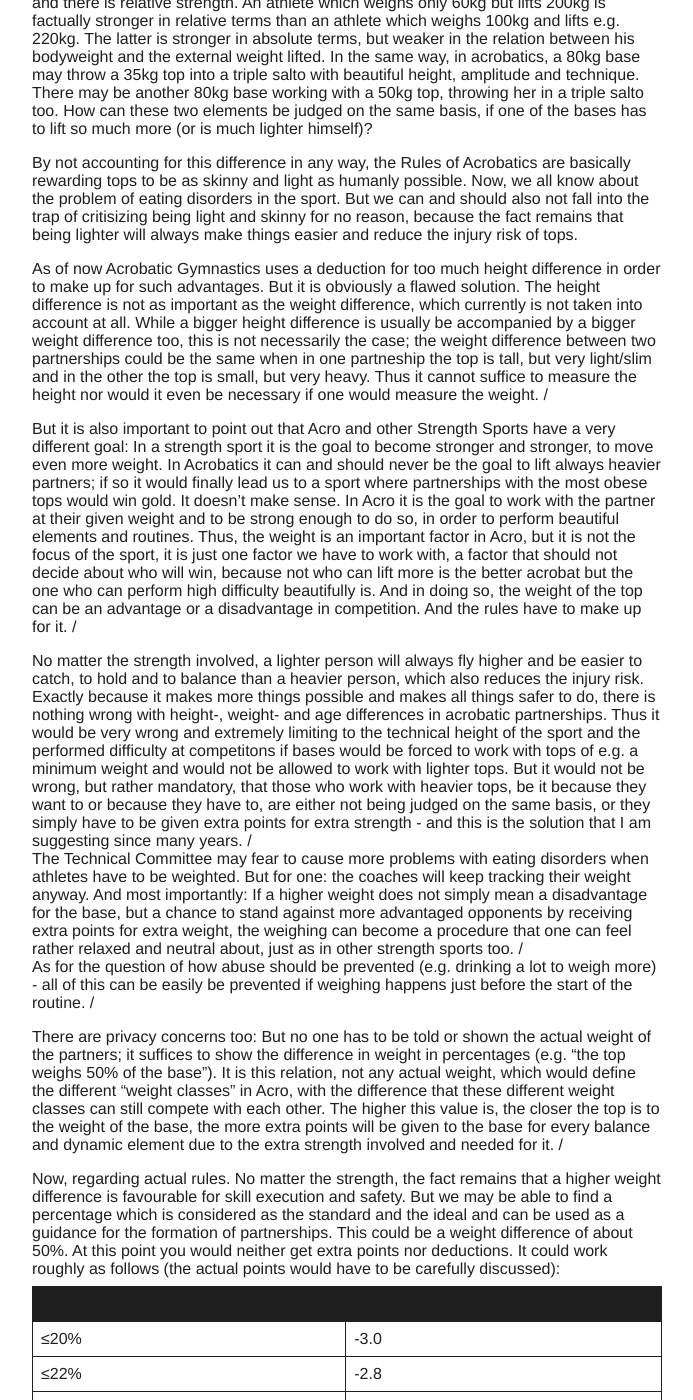
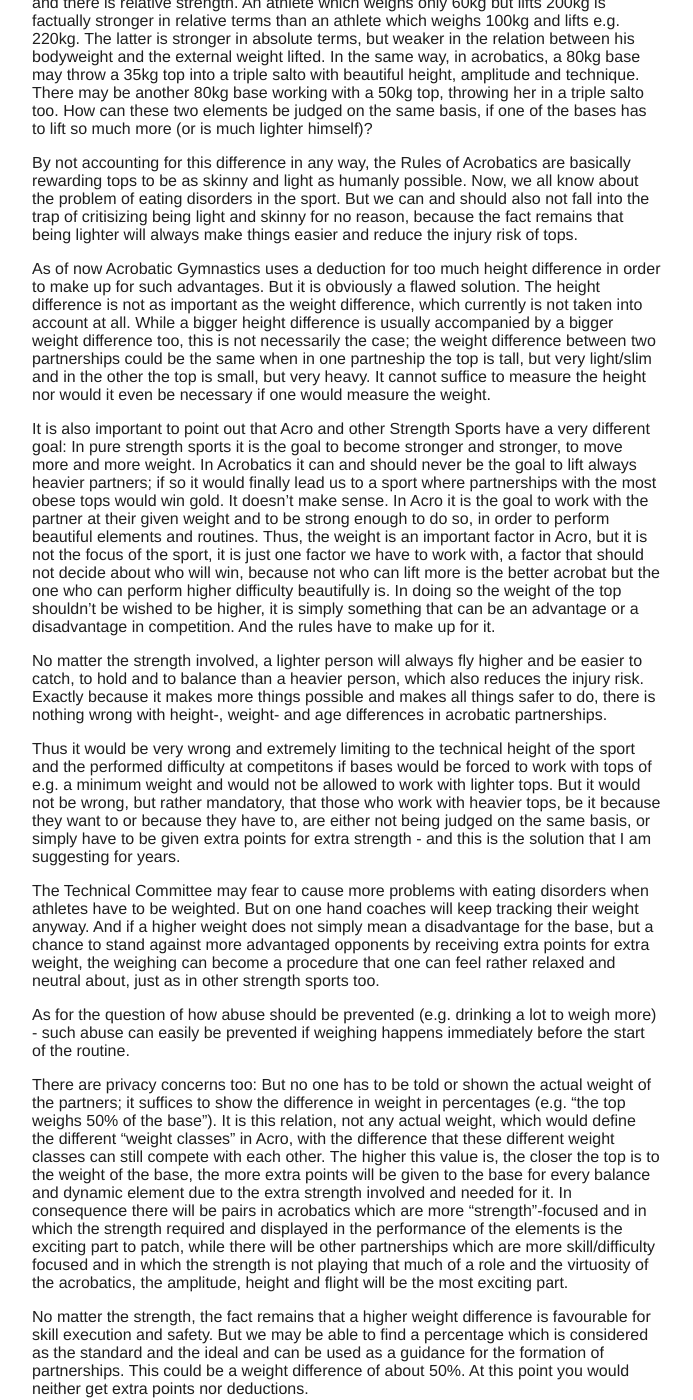
Before and after one commit to floshin/acrolib, a Jekyll site: the page built from initiatives/extra-points-for-extra-strength.md, in a window 1280 px wide and 1400 px high, scrolled down 384 px. Shown: the whole window, without its empty margins (293-986 px from the left). Built offline with Jekyll 4.4.1, drawn with Linux system fonts in a browser that asks for light colours; our own code applies the rules of GitHub Pages for plain Markdown files; some of the changed text lies outside the part shown.

Commit message:
Update extra-points-for-extra-strength.md

```diff
--- a/initiatives/extra-points-for-extra-strength.md
+++ b/initiatives/extra-points-for-extra-strength.md
@@ -9,17 +9,23 @@ To explain the reason behind these weight classes in short: There is absolute st
 
 By not accounting for this difference in any way, the Rules of Acrobatics are basically rewarding tops to be as skinny and light as humanly possible. Now, we all know about the problem of eating disorders in the sport. But we can and should also not fall into the trap of critisizing being light and skinny for no reason, because the fact remains that being lighter will always make things easier and reduce the injury risk of tops.
 
-As of now Acrobatic Gymnastics uses a deduction for too much height difference in order to make up for such advantages. But it is obviously a flawed solution. The height difference is not as important as the weight difference, which currently is not taken into account at all. While a bigger height difference is usually be accompanied by a bigger weight difference too, this is not necessarily the case; the weight difference between two partnerships could be the same when in one partneship the top is tall, but very light/slim and in the other the top is small, but very heavy. Thus it cannot suffice to measure the height nor would it even be necessary if one would measure the weight. /
+As of now Acrobatic Gymnastics uses a deduction for too much height difference in order to make up for such advantages. But it is obviously a flawed solution. The height difference is not as important as the weight difference, which currently is not taken into account at all. While a bigger height difference is usually accompanied by a bigger weight difference too, this is not necessarily the case; the weight difference between two partnerships could be the same when in one partneship the top is tall, but very light/slim and in the other the top is small, but very heavy. It cannot suffice to measure the height nor would it even be necessary if one would measure the weight.
 
-But it is also important to point out that Acro and other Strength Sports have a very different goal: In a strength sport it is the goal to become stronger and stronger, to move even more weight. In Acrobatics it can and should never be the goal to lift always heavier partners; if so it would finally lead us to a sport where partnerships with the most obese tops would win gold. It doesn't make sense. In Acro it is the goal to work with the partner at their given weight and to be strong enough to do so, in order to perform beautiful elements and routines. Thus, the weight is an important factor in Acro, but it is not the focus of the sport, it is just one factor we have to work with, a factor that should not decide about who will win, because not who can lift more is the better acrobat but the one who can perform high difficulty beautifully is. And in doing so, the weight of the top can be an advantage or a disadvantage in competition. And the rules have to make up for it. /
+It is also important to point out that Acro and other Strength Sports have a very different goal: In pure strength sports it is the goal to become stronger and stronger, to move more and more weight. In Acrobatics it can and should never be the goal to lift always heavier partners; if so it would finally lead us to a sport where partnerships with the most obese tops would win gold. It doesn't make sense. In Acro it is the goal to work with the partner at their given weight and to be strong enough to do so, in order to perform beautiful elements and routines. Thus, the weight is an important factor in Acro, but it is not the focus of the sport, it is just one factor we have to work with, a factor that should not decide about who will win, because not who can lift more is the better acrobat but the one who can perform higher difficulty beautifully is. In doing so the weight of the top shouldn't be wished to be higher, it is simply something that can be an advantage or a disadvantage in competition. And the rules have to make up for it.
 
-No matter the strength involved, a lighter person will always fly higher and be easier to catch, to hold and to balance than a heavier person, which also reduces the injury risk. Exactly because it makes more things possible and makes all things safer to do, there is nothing wrong with height-, weight- and age differences in acrobatic partnerships. Thus it would be very wrong and extremely limiting to the technical height of the sport and the performed difficulty at competitons if bases would be forced to work with tops of e.g. a minimum weight and would not be allowed to work with lighter tops. But it would not be wrong, but rather mandatory, that those who work with heavier tops, be it because they want to or because they have to, are either not being judged on the same basis, or they simply have to be given extra points for extra strength - and this is the solution that I am suggesting since many years. /
-The Technical Committee may fear to cause more problems with eating disorders when athletes have to be weighted. But for one: the coaches will keep tracking their weight anyway. And most importantly: If a higher weight does not simply mean a disadvantage for the base, but a chance to stand against more advantaged opponents by receiving extra points for extra weight, the weighing can become a procedure that one can feel rather relaxed and neutral about, just as in other strength sports too. /
-As for the question of how abuse should be prevented (e.g. drinking a lot to weigh more) - all of this can be easily be prevented if weighing happens just before the start of the routine. /
+No matter the strength involved, a lighter person will always fly higher and be easier to catch, to hold and to balance than a heavier person, which also reduces the injury risk. Exactly because it makes more things possible and makes all things safer to do, there is nothing wrong with height-, weight- and age differences in acrobatic partnerships.
 
-There are privacy concerns too: But no one has to be told or shown the actual weight of the partners; it suffices to show the difference in weight in percentages (e.g. "the top weighs 50% of the base"). It is this relation, not any actual weight, which would define the different "weight classes" in Acro, with the difference that these different weight classes can still compete with each other. The higher this value is, the closer the top is to the weight of the base, the more extra points will be given to the base for every balance and dynamic element due to the extra strength involved and needed for it. /
+Thus it would be very wrong and extremely limiting to the technical height of the sport and the performed difficulty at competitons if bases would be forced to work with tops of e.g. a minimum weight and would not be allowed to work with lighter tops. But it would not be wrong, but rather mandatory, that those who work with heavier tops, be it because they want to or because they have to, are either not being judged on the same basis, or simply have to be given extra points for extra strength - and this is the solution that I am suggesting for years.
 
-Now, regarding actual rules. No matter the strength, the fact remains that a higher weight difference is favourable for skill execution and safety. But we may be able to find a percentage which is considered as the standard and the ideal and can be used as a guidance for the formation of partnerships. This could be a weight difference of about 50%. At this point you would neither get extra points nor deductions. It could work roughly as follows (the actual points would have to be carefully discussed):
+The Technical Committee may fear to cause more problems with eating disorders when athletes have to be weighted. But on one hand coaches will keep tracking their weight anyway. And if a higher weight does not simply mean a disadvantage for the base, but a chance to stand against more advantaged opponents by receiving extra points for extra weight, the weighing can become a procedure that one can feel rather relaxed and neutral about, just as in other strength sports too.
+
+As for the question of how abuse should be prevented (e.g. drinking a lot to weigh more) - such abuse can easily be prevented if weighing happens immediately before the start of the routine.
+
+There are privacy concerns too: But no one has to be told or shown the actual weight of the partners; it suffices to show the difference in weight in percentages (e.g. "the top weighs 50% of the base"). It is this relation, not any actual weight, which would define the different "weight classes" in Acro, with the difference that these different weight classes can still compete with each other. The higher this value is, the closer the top is to the weight of the base, the more extra points will be given to the base for every balance and dynamic element due to the extra strength involved and needed for it. In consequence there will be pairs in acrobatics which are more "strength"-focused and in which the strength required and displayed in the performance of the elements is the exciting part to patch, while there will be other partnerships which are more skill/difficulty focused and in which the strength is not playing that much of a role and the virtuosity of the acrobatics, the amplitude, height and flight will be the most exciting part.
+
+No matter the strength, the fact remains that a higher weight difference is favourable for skill execution and safety. But we may be able to find a percentage which is considered as the standard and the ideal and can be used as a guidance for the formation of partnerships. This could be a weight difference of about 50%. At this point you would neither get extra points nor deductions.
+
+It could roughly work as follows:
 
 | Diff. | Values |
 | ----- | ------ |
@@ -68,7 +74,7 @@ Now, regarding actual rules. No matter the strength, the fact remains that a hig
 | ≤100% | +5.0   |
 -->
 
-This way, all the different partnerships with their diverse weight differences could compete with each other; very large weight differences receive a deduction and smaller weight differences receive extra points. The deduction for height would be removed. If this will lead to more partnerships competing with partners of a similar weight, it will only serve the sport, as it will much more adults allow to participate. If it leads to only those winning with much less difficult elements, just won by their extra points for weight, it only means that the difficulty of elements in general should be rewarded more, to find the correct balance over time. The goal should be to create a situation in which we see all kinds of partnerships but where those at or around 50% are favoured for safety and the display of higher diffculty elements. By not giving extra value above 80%, we could discourage from going for too heavy partnerships to reduce injury risk.
+Obviously, the given deductions are just examplatory and a suggestion of mine. The actual points would have to be carefully considered and evaluated.
+This way, all the different partnerships with their diverse weight differences could compete with each other; very large weight differences receive a deduction and smaller weight differences receive extra points. The deduction for height would be removed. If this will lead to more partnerships competing with partners of a similar weight, it will only serve the sport, as it will allow more adults (with more regular adult-like proportions) allow to participate. If it should lead to a situation where only those win with much less difficult elements, just due to their extra points for weight, it only means that the difficulty of elements in general should be rewarded more, to find the correct balance over time. The goal should be to create a situation in which we see all kinds of partnerships but where those at or around 50% are favoured for safety and the display of higher diffculty elements. By not giving extra value above 80% (or a bit more or less), we could discourage from going for too heavy partnerships to reduce injury risk.
 
-Right now we have a situation where many pairs are performing easier elements than they could and don't risk anything because it wouldn't be rewarding, since the execution is valued so much more than the difficulty. And this was done for a reason. It favours and promotes cleaner routines. But most importantly it is a big step to reduce the injury risk in dynamics. This is important. The same can be said about balance on high pyramids in Groups, which can also be dangerous. So it is good if we can keep the rules intact there.
-But for Pairs, where there is very little injury risk in Balance, it created a situation where they do not e.g. perform a Diamidov anymore just because it could wobble a bit and you could see the struggle, while seeing some struggle in Balance in Pairs is thrilling and very exciting to watch for the audience. Only if the elements are rewarded enough would we also see greater elements and motions again in Pairs.
+Right now we have a situation where many pairs are performing easier elements than they could and don't risk anything because it wouldn't be rewarding, since the execution is valued so much more than the difficulty. And this was done for a reason. It favours and promotes cleaner routines. But most importantly it is a big step to reduce the injury risk in dynamics. This is important. The same can be said about balance on high pyramids in Groups, which can also be dangerous. So it is good if we can keep the rules intact in this regard. But for Pairs, where there is very little injury risk in Balance, it created a situation where they do not e.g. perform a Diamidov anymore just because it could wobble a bit and you could see the struggle, while seeing some struggle in Balance in Pairs is thrilling and very exciting to watch for the audience. Only if the elements are rewarded enough would we also see greater elements and motions in Pairs again.
```
